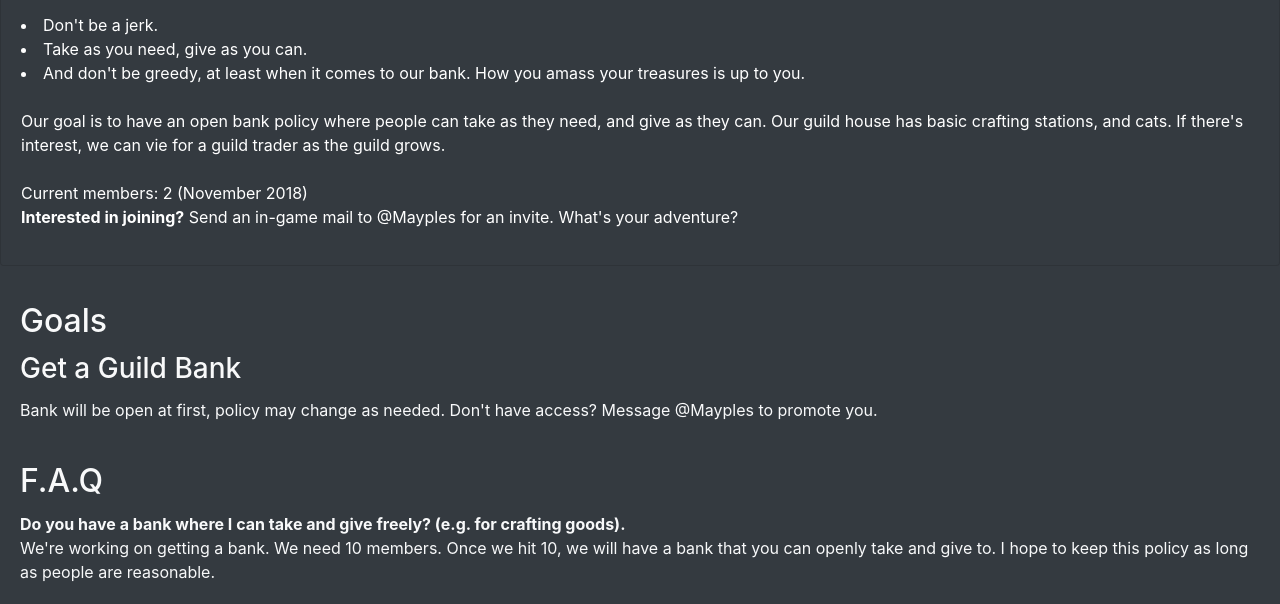
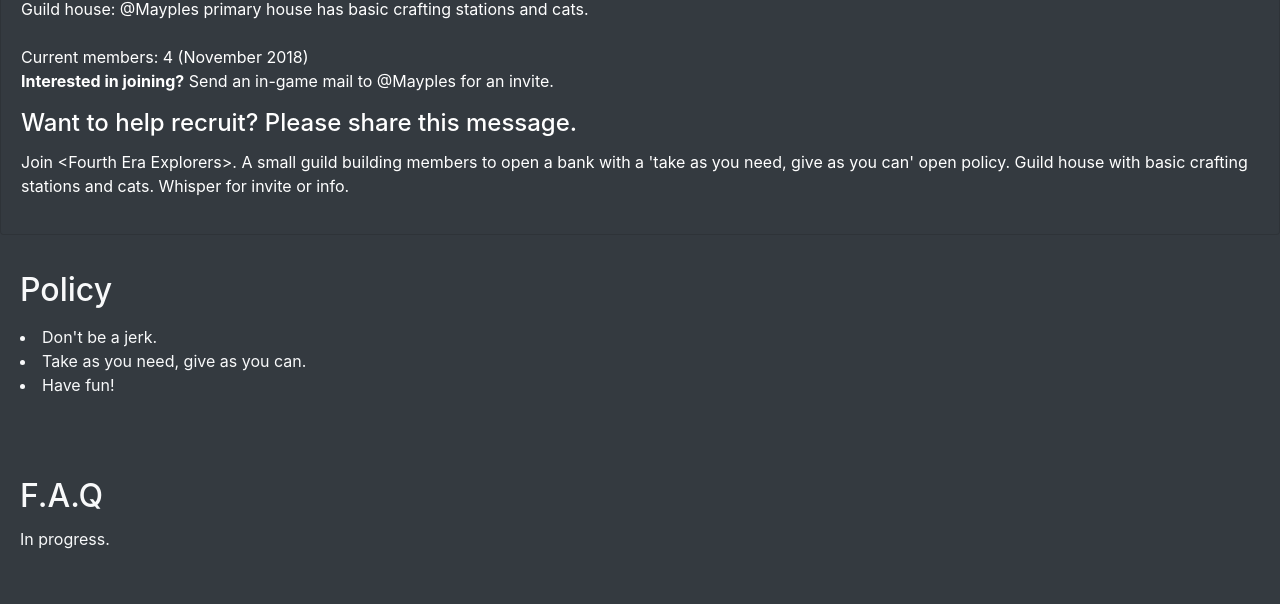
Before and after one commit to ejaustin/fee, a website: page src/index.html in a window 1280 px wide. Shown: the part 440-1044 px from the top of the page. After the commit the page ends 1011 px from the top, so only its background shows below. Drawn offline with nearby package versions, Linux system fonts and the light colour scheme.

Commit message:
Update site.

```diff
--- a/src/index.html
+++ b/src/index.html
@@ -30,7 +30,7 @@
       <h1 class="display-3">Welcome to Fourth Era Explorers!</h1>
       <hr class="my-4">
       <p class="lead">
-        A casual guild for those who like to travel the world of Elder Scrolls. No matter your drive, welcome.
+        A casual guild made to have an open bank 'take as you need, give as you can' policy. A guild of explorers, collectors, and misfits.
       </p>
     </div>
 
@@ -40,25 +40,27 @@
         <div class="card-body">
           <h2 class="card-title">About</h2>
           <p class="card-text">
-            A casual guild for those who like to travel the world of Elder Scrolls. No matter your drive, you're welcome. As we
-            say:
-            <li>Don't be a jerk.</li>
-            <li>Take as you need, give as you can.</li>
-            <li> And don't be greedy, at least when it comes to our bank. How you amass your treasures is up to you.</li><br>
+            Our goal is to have an open bank policy where people can take as they need, give as they can.<br>
+            Guild house: @Mayples primary house has basic crafting stations and cats.<br><br>
 
-            Our goal is to have an open bank policy where people can take as they need, and give as they can. Our guild house has basic crafting stations, and cats. If there's interest, we can vie for a guild trader as the guild grows.<br><br>
-
-            Current members: 2 (November 2018)<br>
-            <b>Interested in joining?</b> Send an in-game mail to @Mayples for an invite. What's your adventure?
+            Current members: 4 (November 2018)<br>
+            <b>Interested in joining?</b> Send an in-game mail to @Mayples for an invite.
+          </p>
+          <h4 class="card-title">Want to help recruit? Please share this message.</h4>
+          <p>
+            Join &lt;Fourth Era Explorers&gt;. A small guild building members to open a bank with a
+            'take as you need, give as you can' open policy. Guild house with basic crafting
+            stations and cats. Whisper for invite or info.
           </p>
         </div>
       </div>
 
       <div class="card-body">
-        <h2 class="card-title">Goals</h2>
-        <h3 class="card-title">Get a Guild Bank</h3>
+        <h2 class="card-title">Policy</h2>
         <p class="card-text">
-          Bank will be open at first, policy may change as needed. Don't have access? Message @Mayples to promote you.
+          <li>Don't be a jerk.</li>
+          <li>Take as you need, give as you can.</li>
+          <li> Have fun!</li><br>
         </p>
       </div>
 
@@ -66,10 +68,7 @@
       <div class="card-body">
         <h2 class="card-title">F.A.Q</h2>
         <p class="card-text">
-          <b>Do you have a bank where I can take and give freely? (e.g. for crafting goods).</b><br>
-          We're working on getting a bank. We need 10 members. Once we hit 10, we will have a bank that you can openly take and
-          give to. I hope to keep this policy as long as people are reasonable.
-
+          In progress.
           <!-- Site for Fourth Era Explorers Elder Scrolls Online Guild. I'm a backend dev; I'm learning how to do pretty. @ejaustin November 2018
             Bootstrap: https://bootswatch.com/darkly/
           -->
```
